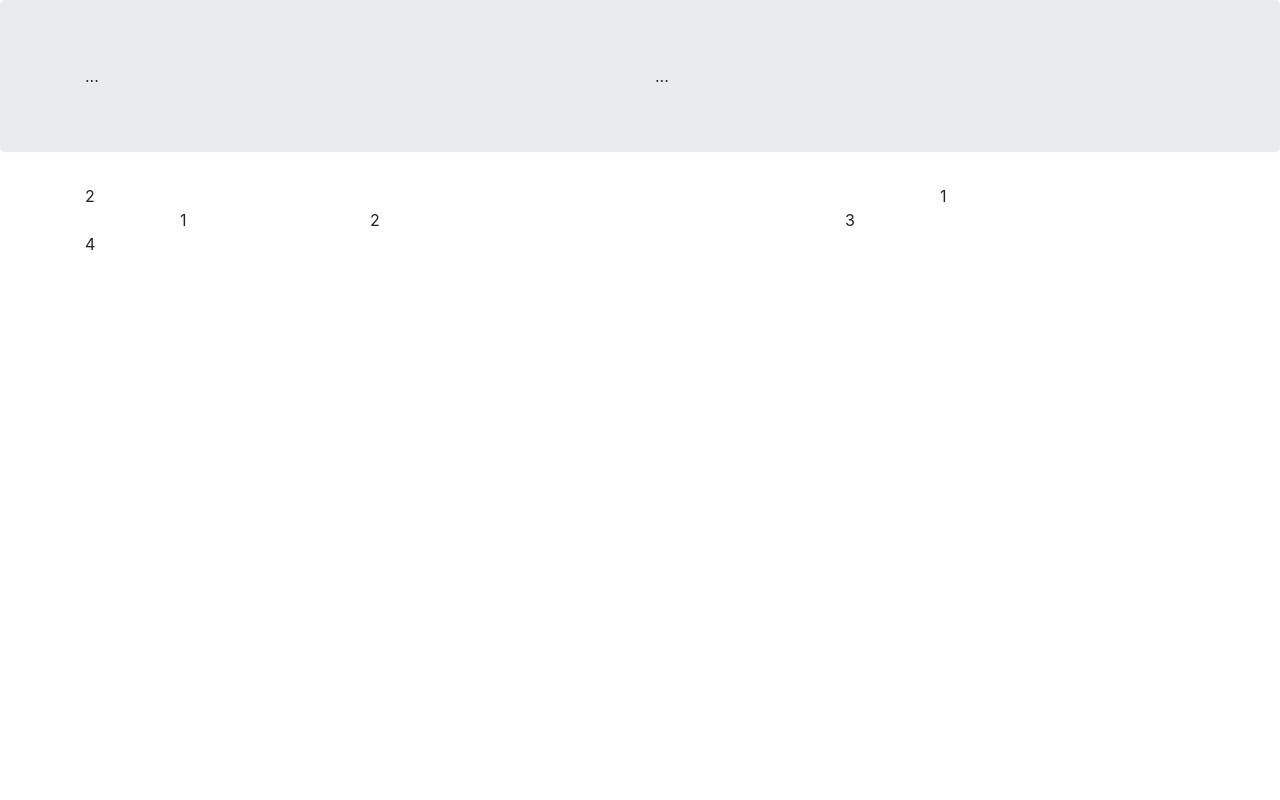
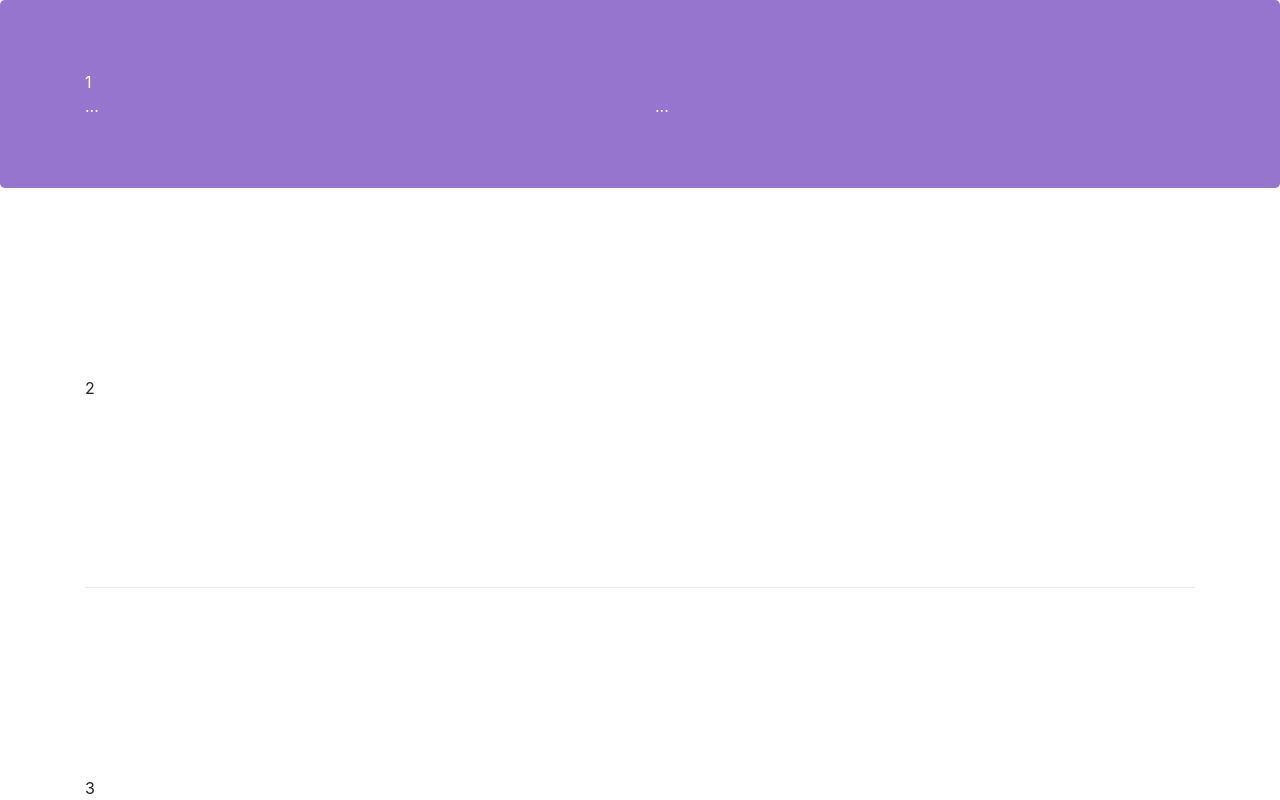
Before and after one commit to khiemtongthong/test-1, a website: page index.html in a window 1280 px wide. Shown: the top 800 px of the page. Drawn offline with nearby package versions, Linux system fonts and the light colour scheme.

Commit message:
bootstrap part 2

```diff
--- /dev/null
+++ b/CSS/style.css
@@ -0,0 +1,33 @@
+.row-header{
+    margin:0px auto;
+    padding:0px;
+}
+
+
+.row-content {
+    margin:0px auto;
+    padding: 50px 0px 50px 0px;
+    border-bottom: 1px ridge;
+    min-height:400px;
+}
+
+
+.footer{
+    background-color: #D1C4E9;
+    margin:0px auto;
+    padding: 20px 0px 20px 0px;
+}
+
+.jumbotron {
+    padding:70px 30px 70px 30px;
+    margin:0px auto;
+    background: #9575CD ;
+    color:floralwhite;
+}
+
+
+address{
+    font-size:80%;
+    margin:0px;
+    color:#0f0f0f;
+}
--- a/index.html
+++ b/index.html
@@ -7,13 +7,18 @@
     <meta name="viewport" content="width=device-width, initial-scale=1.0" />
     <title>Document</title>
     <link rel="stylesheet" href="node_modules/bootstrap/dist/css/bootstrap.min.css" />
+    <link rel="stylesheet" href="CSS/style.css" />
+
 </head>
 
 <body>
     <header class="jumbotron">
         <div class="container">
+            <div class="row row-header"> 1 </div>
             <div class="row">
-                <div class="col-12 col-sm-6"> ... </div>
+                <div class="col-12 col-sm-6">
+                    ...
+                </div>
                 <div class="col-12 col-sm"> ... </div>
             </div>
         </div>
@@ -21,25 +26,30 @@
     </header>
     <section>
         <div class="container">
+            <div class="row row-content align-items-center"> 2 </div>
+            <div class="row row-content align-items-center"> 3 </div>
+            <div class="row row-content align-items-center"> ... </div>
             <div class="row">
                 <div class="col-12 col-sm-4 col-md-3 order-sm-last"> 1 </div>
                 <div class="col col-sm col-md order-sm-first"> 2 </div>
             </div>
         </div>
     </section>
-    <footer>
+    <footer class="footer">
         <div class="container">
-            <div class="row">
-                <div class="col-4 offset-1 col-sm-2"> 1 </div>
+            <div class="row justify-content-center">
+                <div class="col-4 offset-1 col-sm-2">
+                    <ul class="list-unstyled"> ... </ul>
+                </div>
 
 
                 <div class="col-7 col-sm-5"> 2 </div>
 
 
-                <div class="col-12 col-sm-4"> 3 </div>
+                <div class="col-12 col-sm-4 align-self-center"> 3 </div>
 
 
-                <div class="col-auto"> 4 </div>
+                <div class="col-auto text-center"> 4 </div>
 
             </div>
         </div>
```
